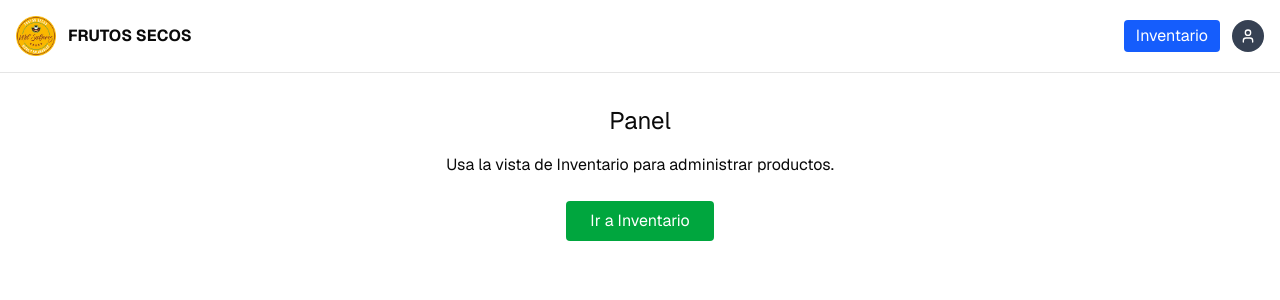
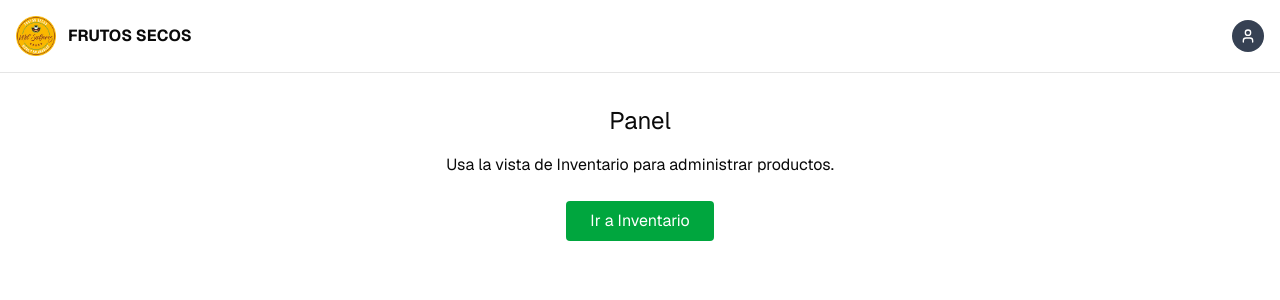
Before and after one commit to DevYanezeo/POS-ERP-FrutosSecos-Frontend, a Next.js app in the folder frontend-app/: page /dashboard in a window 1280 px wide. Shown: the top 300 px of the page. Built offline with nearby package versions, Linux system fonts and the light colour scheme; no server answers; sample sign-in values are in the browser's storage.

Commit message:
[remove]: Remove blue inventario button in dashboard
Se quita un boton adicional en dashboard

```diff
--- a/frontend-app/app/dashboard/page.tsx
+++ b/frontend-app/app/dashboard/page.tsx
@@ -24,7 +24,6 @@ export default function DashboardPage() {
           </div>
           <div className="flex items-center gap-3">
             <StockAlert />
-            <button onClick={() => router.push('/inventario')} className="px-3 py-1 bg-blue-600 text-white rounded">Inventario</button>
             <div className="w-8 h-8 bg-gray-700 rounded-full flex items-center justify-center text-white"><User className="w-4 h-4"/></div>
           </div>
         </div>
```
